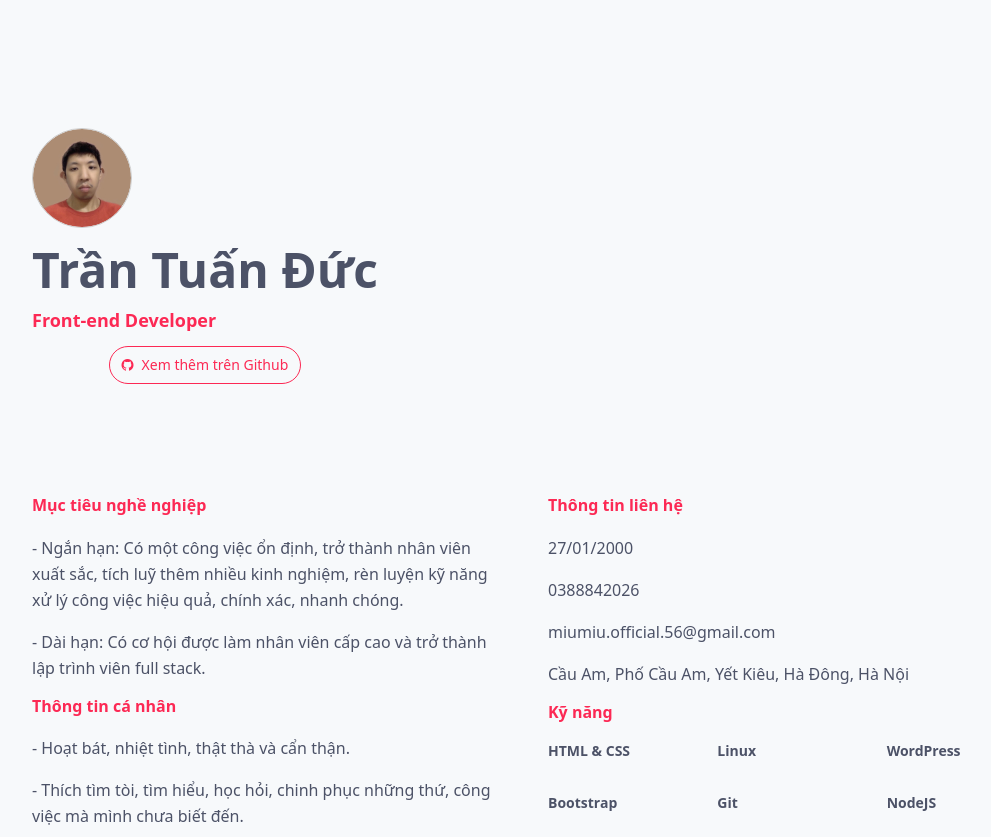
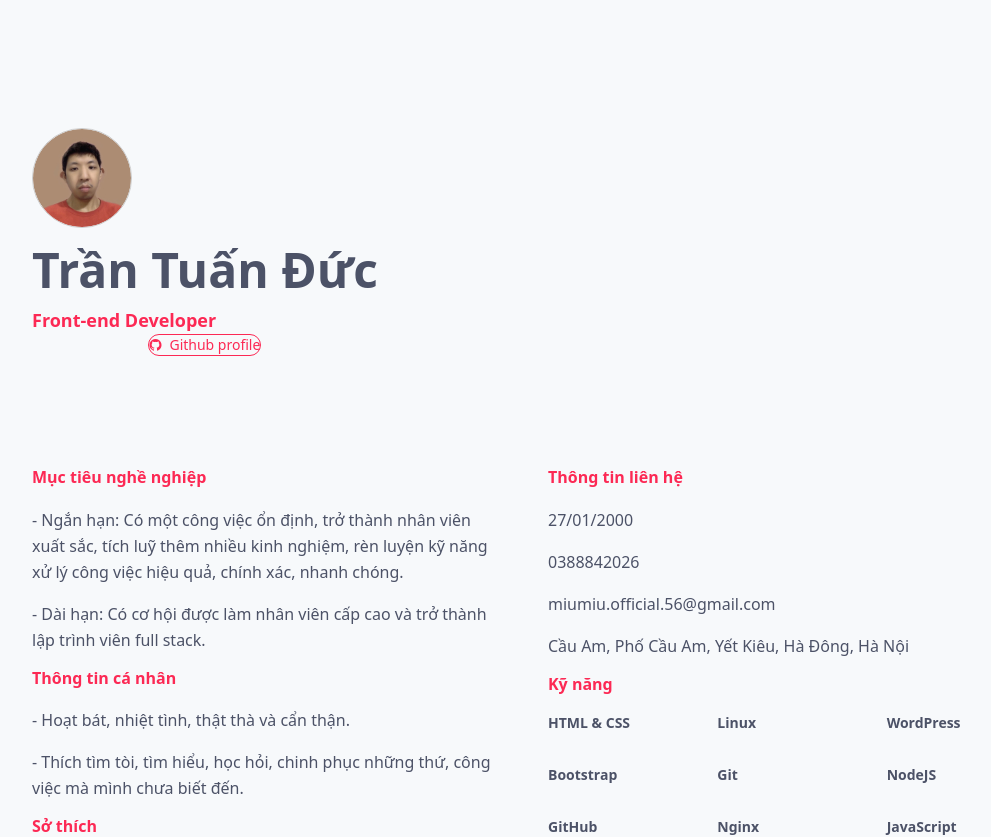
Before and after one commit to tuanductran/cv, a Vue app: page / in a window 1280 px wide. Shown: the top 837 px of the page, without its empty margins (112-1103 px from the left). Built offline with nearby package versions, Linux system fonts and the light colour scheme.

Commit message:
Update index.vue
Fix styles github link

```diff
--- a/src/views/Intro/Profile/index.vue
+++ b/src/views/Intro/Profile/index.vue
@@ -26,9 +26,9 @@
          </span>
          <!-- End Role -->
          <!-- Github -->
-         <a class="text-sm border border-main-color w-max block mx-auto mt-3 py-2 px-3 text-main-color rounded-full" role="button" :href="intro.links[projectLinks]" title="Xem thêm trên Github" target="_blank" onClick="ga('event', 'ProjectsLink', 'view', 'projects_link');">
+         <a class="text-sm border border-main-color w-max block mx-auto text-main-color rounded-full" role="button" :href="intro.links[projectLinks]" title="Xem thêm trên Github" target="_blank" onClick="ga('event', 'ProjectsLink', 'view', 'projects_link');">
             <i :class="`fa fa-${ projectLinks } mr-2`"></i>
-            <span>Xem thêm trên Github</span>
+            <span>Github profile</span>
          </a>
          <!-- End Github -->
       </div>
```
